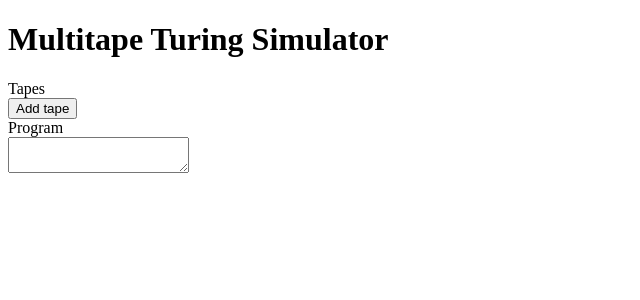
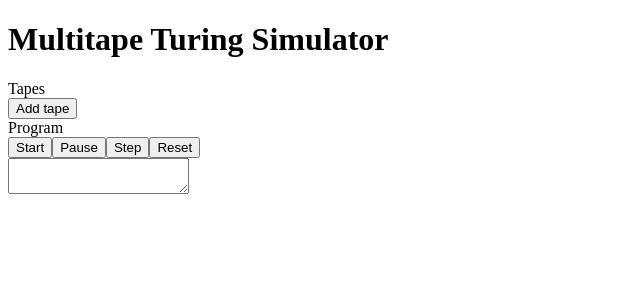
Before and after one commit to gabriellebzhu/multitape-turing-machine-simulator, a React app: page / in a window 1280 px wide. Shown: the top 300 px of the page, without its empty margins (0-640 px from the left). Built offline with nearby package versions, Linux system fonts and the light colour scheme.

Commit message:
add buttons for program

```diff
--- /dev/null
+++ b/src/components/machine/program/constants.ts
@@ -0,0 +1 @@
+export const DEFAULT_INIT_STATE = "0";
--- a/src/components/machine/program/index.tsx
+++ b/src/components/machine/program/index.tsx
@@ -1,10 +1,19 @@
 import * as React from "react";
+import useProgramHooks from "./program-hooks";
 
 const ProgramComponent: React.FC = ()=> {
+  const {handleStart, handleStop} = useProgramHooks();
+
   return (
     <div className="tape-container">
       <div>Program</div>
       <div className="program-input__container">
+        <div className="program-input__controller">
+          <button onClick={handleStart}>Start</button>
+          <button onClick={handleStop}>Pause</button>
+          <button>Step</button>
+          <button>Reset</button>
+        </div>
         <textarea />
       </div>
     </div>
--- /dev/null
+++ b/src/components/machine/program/program-hooks.ts
@@ -0,0 +1,26 @@
+import * as React from "react";
+import { DEFAULT_INIT_STATE } from "./constants";
+
+const useProgramHooks = () => {
+  const [isRunning, setIsRunning] = React.useState<boolean>(false);
+  const [initialState, setInitialState] = React.useState<string>(DEFAULT_INIT_STATE);
+  const [machineState, setMachineState] = React.useState<string>(DEFAULT_INIT_STATE);
+
+  const handleStart = React.useCallback(()=> {
+    setIsRunning(true);
+    console.log("running");
+  }, [])
+
+  const handleStop = React.useCallback(()=> {
+    setIsRunning(false);
+    console.log("stopping");
+  }, [])
+
+  const resetMachineState = React.useCallback(() => {
+    setMachineState(initialState);
+  },[initialState])
+
+  return {isRunning, machineState, setInitialState, setMachineState, handleStart, handleStop, resetMachineState};
+}
+
+export default useProgramHooks;
```
